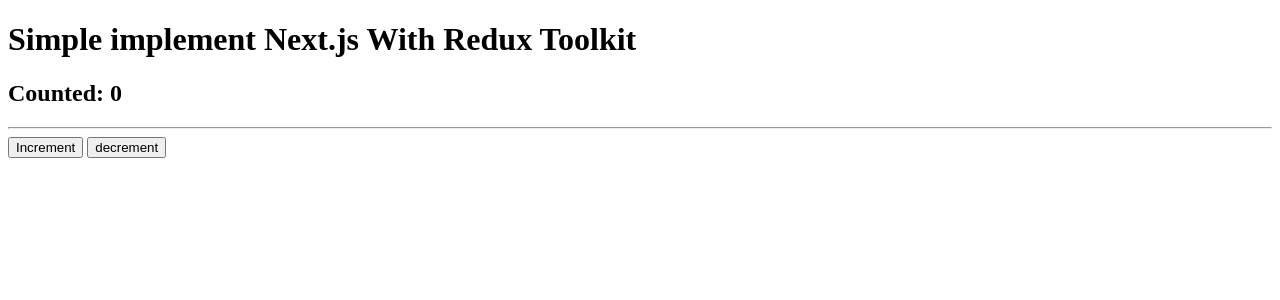
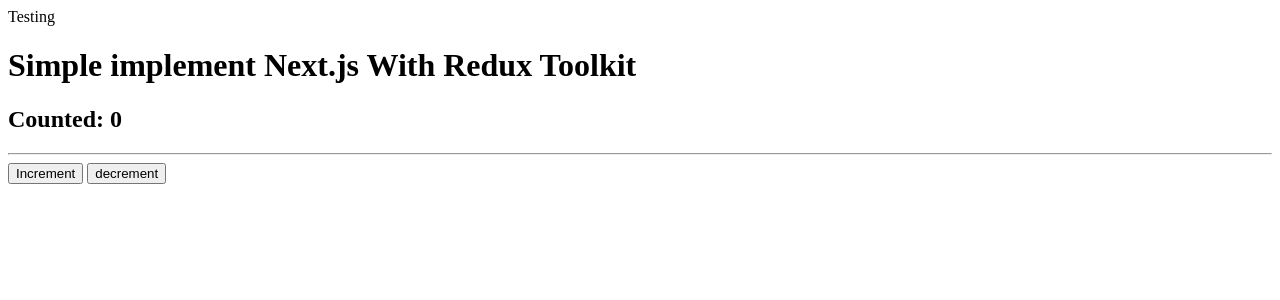
Before and after one commit to tranhanam19999/spkf-website, a Next.js app: page / in a window 1280 px wide. Shown: the top 300 px of the page. Built offline with nearby package versions, Linux system fonts and the light colour scheme.

Commit message:
test: init commit create branch

```diff
--- a/pages/index.js
+++ b/pages/index.js
@@ -10,6 +10,7 @@
   }, [state])
   return(
     <div>
+      <div>Testing</div>
       <h1>Simple implement Next.js With Redux Toolkit</h1>
       <h2>Counted: {state}</h2>
       <hr/>
```
